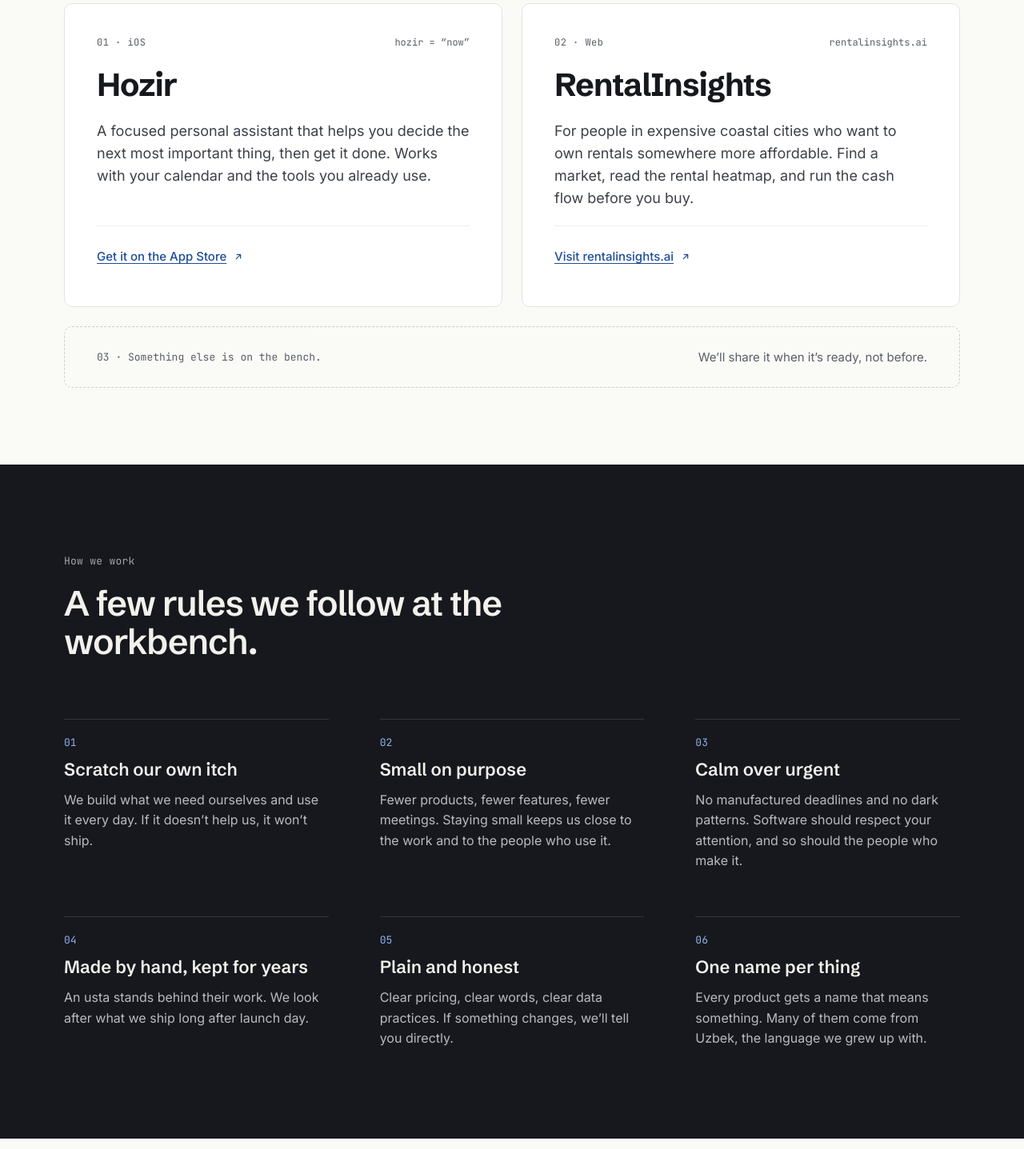
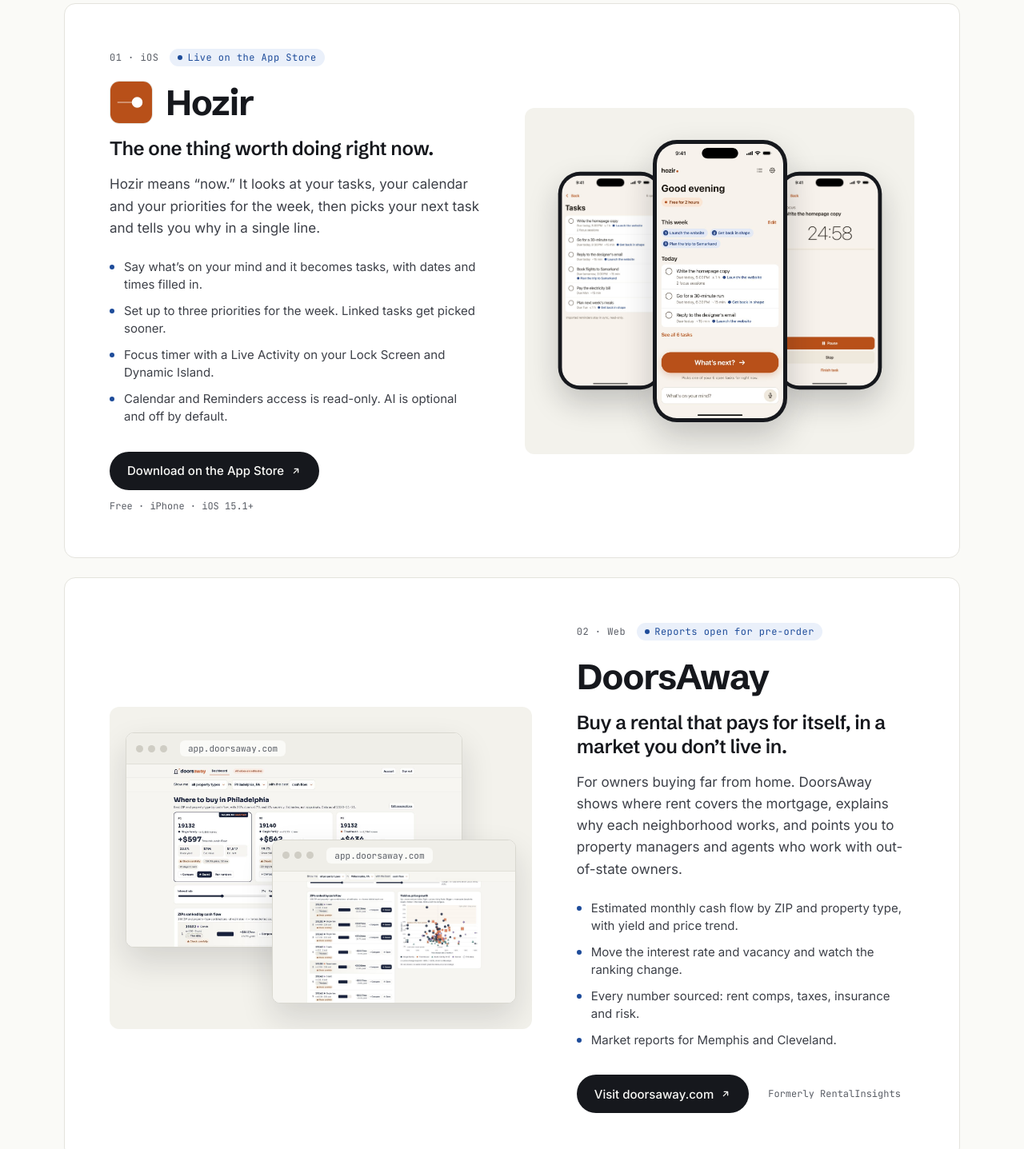
Before and after one commit to JahonCodes/ustahona, a plain HTML site: page index.html in a window 1280 px wide. Shown: the part 1104-2541 px from the top of the page at 80% size. Drawn offline with Linux system fonts and the light colour scheme.

Commit message:
Products: App Store link, DoorsAway rename, iPhone and browser visuals
Co-Authored-By: Claude Sonnet 5.5 <noreply@anthropic.com>

```diff
--- a/index.html
+++ b/index.html
@@ -15,6 +15,46 @@ a:hover{color:#163A78}
 .nav-link{color:#16181D;text-decoration:none}
 .nav-link:hover{color:#1E4C9A}
 .product:hover{border-color:#16181D}
+
+.prod{display:grid;grid-template-columns:minmax(0,1fr) minmax(0,1.05fr);gap:56px;align-items:center;background:#fff;border:1px solid #E4E3DD;border-radius:14px;padding:56px;transition:border-color .15s}
+.prod:hover{border-color:#16181D}
+.prod + .prod{margin-top:24px}
+.prod.flip{grid-template-columns:minmax(0,1.25fr) minmax(0,1fr)}
+.prod.flip .prod-visual{order:-1;padding:32px 20px}
+.prod-meta{font-family:'JetBrains Mono',monospace;font-size:12px;color:#5A5E66;letter-spacing:.04em;display:flex;flex-wrap:wrap;gap:6px 14px;align-items:center}
+.pill{display:inline-flex;align-items:center;gap:6px;padding:3px 10px;border-radius:999px;background:#EAF0FA;color:#1E4C9A}
+.pill i{width:6px;height:6px;border-radius:50%;background:#1E4C9A;display:inline-block}
+.prod h3{margin:18px 0 0;font-family:'Schibsted Grotesk',sans-serif;font-weight:700;font-size:44px;letter-spacing:-.025em;display:flex;align-items:center;gap:16px}
+.prod h3 img{width:52px;height:52px;border-radius:12px;border:1px solid #E4E3DD}
+.prod .lead{margin:16px 0 0;font-family:'Schibsted Grotesk',sans-serif;font-weight:600;font-size:24px;line-height:1.25;letter-spacing:-.015em;color:#16181D}
+.prod .desc{margin:16px 0 0;font-size:17px;line-height:1.6;color:#3D4048}
+.prod ul{list-style:none;margin:24px 0 0;padding:0;display:flex;flex-direction:column;gap:10px;font-size:15px;line-height:1.5;color:#3D4048}
+.prod li{display:flex;gap:12px}
+.prod li:before{content:"";flex:0 0 6px;height:6px;margin-top:8px;border-radius:50%;background:#1E4C9A}
+.prod-cta{margin-top:32px;display:flex;flex-wrap:wrap;gap:12px 24px;align-items:center}
+.btn{display:inline-flex;align-items:center;gap:8px;min-height:48px;padding:0 22px;border-radius:999px;background:#16181D;color:#FAFAF7;font-weight:500;font-size:15px;text-decoration:none}
+.btn:hover{background:#1E4C9A;color:#fff}
+.note{font-family:'JetBrains Mono',monospace;font-size:12px;color:#5A5E66}
+.prod-visual{position:relative;display:flex;justify-content:center;align-items:center;background:#F3F2EC;border-radius:12px;padding:40px 24px;overflow:hidden}
+.phones{display:flex;align-items:center;justify-content:center}
+.phone{width:30%;max-width:190px;flex:none;background:#16181D;border-radius:30px;padding:5px;box-shadow:0 18px 40px rgba(22,24,29,.22)}
+.phone img{display:block;width:100%;height:auto;border-radius:25px}
+.phone.c{width:36%;max-width:226px;z-index:2;margin:0 -4%}
+.phone.l,.phone.r{transform:scale(.92)}
+.browser{background:#fff;border:1px solid #D9D8D0;border-radius:10px;overflow:hidden;box-shadow:0 18px 40px rgba(22,24,29,.14)}
+.browser-bar{display:flex;align-items:center;gap:6px;padding:9px 12px;background:#EFEEE8;border-bottom:1px solid #E1E0D8}
+.browser-bar i{width:9px;height:9px;border-radius:50%;background:#CFCDC4;display:inline-block}
+.browser-bar span{margin-left:10px;font-family:'JetBrains Mono',monospace;font-size:11px;color:#5A5E66;background:#FAFAF7;border-radius:6px;padding:3px 10px}
+.browser img{display:block;width:100%;height:auto}
+.shots{position:relative;width:100%;padding-bottom:70px}
+.shots .back{width:86%}
+.shots .front{position:absolute;right:0;bottom:0;width:62%}
+@media (max-width:900px){
+  .prod{grid-template-columns:1fr;gap:36px;padding:32px 24px}
+  .prod.flip{grid-template-columns:1fr}
+  .prod.flip .prod-visual{order:0}
+  .prod h3{font-size:36px}
+}
 @media (max-width:720px){
   .hero-h{font-size:44px !important;line-height:1.05 !important}
   .section{padding-left:20px !important;padding-right:20px !important}
@@ -70,37 +110,60 @@ a:hover{color:#163A78}
         <p style="margin: 0; max-width: 420px; font-size: 16px; line-height: 1.6; color: #5A5E66">Each product stands on its own, with its own name and its own customers. Ustahona is the workshop behind them.</p>
       </div>
 
-      <div style="display: grid; grid-template-columns: repeat(auto-fit, minmax(min(100%, 420px), 1fr)); gap: 24px">
-
-        <article class="product" style="background: #FFFFFF; border: 1px solid #E4E3DD; border-radius: 10px; padding: 40px; display: flex; flex-direction: column; gap: 20px; transition: border-color .15s">
-          <div style="display: flex; align-items: center; justify-content: space-between; gap: 12px">
-            <span style="font-family: 'JetBrains Mono', monospace; font-size: 12px; color: #5A5E66; letter-spacing: 0.04em">01 · iOS</span>
-            <span style="font-family: 'JetBrains Mono', monospace; font-size: 12px; color: #5A5E66">hozir = “now”</span>
-          </div>
-          <h3 style="margin: 0; font-family: 'Schibsted Grotesk', sans-serif; font-weight: 700; font-size: 40px; letter-spacing: -0.025em">Hozir</h3>
-          <p style="margin: 0; font-size: 18px; line-height: 1.55; color: #3D4048">A focused personal assistant that helps you decide the next most important thing, then get it done. Works with your calendar and the tools you already use.</p>
-          <div style="margin-top: auto; padding-top: 16px; border-top: 1px solid #EEEDE8; display: flex; flex-wrap: wrap; gap: 8px 24px; align-items: center">
-            <a href="#" style="display: inline-flex; align-items: center; gap: 8px; min-height: 44px; font-weight: 500; font-size: 15px">Get it on the App Store
+      <article class="prod">
+        <div>
+          <div class="prod-meta"><span>01 · iOS</span><span class="pill"><i></i>Live on the App Store</span></div>
+          <h3><img src="/assets/hozir-icon.jpg" width="52" height="52" alt="">Hozir</h3>
+          <p class="lead">The one thing worth doing right now.</p>
+          <p class="desc">Hozir means “now.” It looks at your tasks, your calendar and your priorities for the week, then picks your next task and tells you why in a single line.</p>
+          <ul>
+            <li>Say what’s on your mind and it becomes tasks, with dates and times filled in.</li>
+            <li>Set up to three priorities for the week. Linked tasks get picked sooner.</li>
+            <li>Focus timer with a Live Activity on your Lock Screen and Dynamic Island.</li>
+            <li>Calendar and Reminders access is read-only. AI is optional and off by default.</li>
+          </ul>
+          <div class="prod-cta">
+            <a class="btn" href="https://apps.apple.com/us/app/hozir/id6752687001">Download on the App Store
               <svg width="14" height="14" viewBox="0 0 16 16" fill="none" aria-hidden="true"><path d="M5 11l6-6M6 5h5v5" stroke="currentColor" stroke-width="1.5" stroke-linecap="round" stroke-linejoin="round"></path></svg>
             </a>
+            <span class="note">Free · iPhone · iOS 15.1+</span>
           </div>
-        </article>
+        </div>
+        <div class="prod-visual">
+          <div class="phones">
+            <div class="phone l"><img src="/assets/hozir-tasks.jpg" width="560" height="1217" loading="lazy" alt="Hozir task list showing due dates and weekly priorities"></div>
+            <div class="phone c"><img src="/assets/hozir-home.jpg" width="560" height="1217" alt="Hozir home screen with this week’s priorities, today’s tasks and the What’s next button"></div>
+            <div class="phone r"><img src="/assets/hozir-focus.jpg" width="560" height="1217" loading="lazy" alt="Hozir focus timer counting down 24:58 on a task"></div>
+          </div>
+        </div>
+      </article>
 
-        <article class="product" style="background: #FFFFFF; border: 1px solid #E4E3DD; border-radius: 10px; padding: 40px; display: flex; flex-direction: column; gap: 20px; transition: border-color .15s">
-          <div style="display: flex; align-items: center; justify-content: space-between; gap: 12px">
-            <span style="font-family: 'JetBrains Mono', monospace; font-size: 12px; color: #5A5E66; letter-spacing: 0.04em">02 · Web</span>
-            <span style="font-family: 'JetBrains Mono', monospace; font-size: 12px; color: #5A5E66">rentalinsights.ai</span>
-          </div>
-          <h3 style="margin: 0; font-family: 'Schibsted Grotesk', sans-serif; font-weight: 700; font-size: 40px; letter-spacing: -0.025em">RentalInsights</h3>
-          <p style="margin: 0; font-size: 18px; line-height: 1.55; color: #3D4048">For people in expensive coastal cities who want to own rentals somewhere more affordable. Find a market, read the rental heatmap, and run the cash flow before you buy.</p>
-          <div style="margin-top: auto; padding-top: 16px; border-top: 1px solid #EEEDE8; display: flex; flex-wrap: wrap; gap: 8px 24px; align-items: center">
-            <a href="https://rentalinsights.ai" style="display: inline-flex; align-items: center; gap: 8px; min-height: 44px; font-weight: 500; font-size: 15px">Visit rentalinsights.ai
+      <article class="prod flip">
+        <div>
+          <div class="prod-meta"><span>02 · Web</span><span class="pill"><i></i>Reports open for pre-order</span></div>
+          <h3>DoorsAway</h3>
+          <p class="lead">Buy a rental that pays for itself, in a market you don’t live in.</p>
+          <p class="desc">For owners buying far from home. DoorsAway shows where rent covers the mortgage, explains why each neighborhood works, and points you to property managers and agents who work with out-of-state owners.</p>
+          <ul>
+            <li>Estimated monthly cash flow by ZIP and property type, with yield and price trend.</li>
+            <li>Move the interest rate and vacancy and watch the ranking change.</li>
+            <li>Every number sourced: rent comps, taxes, insurance and risk.</li>
+            <li>Market reports for Memphis and Cleveland.</li>
+          </ul>
+          <div class="prod-cta">
+            <a class="btn" href="https://doorsaway.com">Visit doorsaway.com
               <svg width="14" height="14" viewBox="0 0 16 16" fill="none" aria-hidden="true"><path d="M5 11l6-6M6 5h5v5" stroke="currentColor" stroke-width="1.5" stroke-linecap="round" stroke-linejoin="round"></path></svg>
             </a>
+            <span class="note">Formerly RentalInsights</span>
           </div>
-        </article>
-
-      </div>
+        </div>
+        <div class="prod-visual">
+          <div class="shots">
+            <div class="browser back"><div class="browser-bar"><i></i><i></i><i></i><span>app.doorsaway.com</span></div><img src="/assets/doorsaway-dashboard.jpg" width="1493" height="812" alt="DoorsAway dashboard ranking the top ZIP codes in Philadelphia by estimated monthly cash flow"></div>
+            <div class="browser front"><div class="browser-bar"><i></i><i></i><i></i><span>app.doorsaway.com</span></div><img src="/assets/doorsaway-zips.jpg" width="1493" height="812" loading="lazy" alt="DoorsAway ZIP ranking list and a yield versus price growth chart"></div>
+          </div>
+        </div>
+      </article>
 
       <div style="margin-top: 24px; border: 1px dashed #CFCDC4; border-radius: 10px; padding: 28px 40px; display: flex; flex-wrap: wrap; gap: 12px 32px; align-items: center; justify-content: space-between">
         <p style="margin: 0; font-family: 'JetBrains Mono', monospace; font-size: 13px; color: #5A5E66">03 · Something else is on the bench.</p>
@@ -178,8 +241,8 @@ a:hover{color:#163A78}
         </div>
         <nav aria-label="Footer">
           <ul style="list-style: none; margin: 0; padding: 0; display: flex; flex-wrap: wrap; gap: 24px">
-            <li><a class="nav-link" href="#" style="display: inline-block; padding: 12px 0; color: #5A5E66">Privacy</a></li>
-            <li><a class="nav-link" href="#" style="display: inline-block; padding: 12px 0; color: #5A5E66">Terms</a></li>
+            <li><a class="nav-link" href="https://apps.apple.com/us/app/hozir/id6752687001" style="display: inline-block; padding: 12px 0; color: #5A5E66">Hozir</a></li>
+            <li><a class="nav-link" href="https://doorsaway.com" style="display: inline-block; padding: 12px 0; color: #5A5E66">DoorsAway</a></li>
             <li><a class="nav-link" href="#products" style="display: inline-block; padding: 12px 0; color: #5A5E66">Products</a></li>
           </ul>
         </nav>
```
Also changed, not shown: assets/doorsaway-dashboard.jpg (added), assets/doorsaway-zips.jpg (added), assets/hozir-focus.jpg (added), assets/hozir-home.jpg (added), assets/hozir-icon.jpg (added), assets/hozir-tasks.jpg (added).
